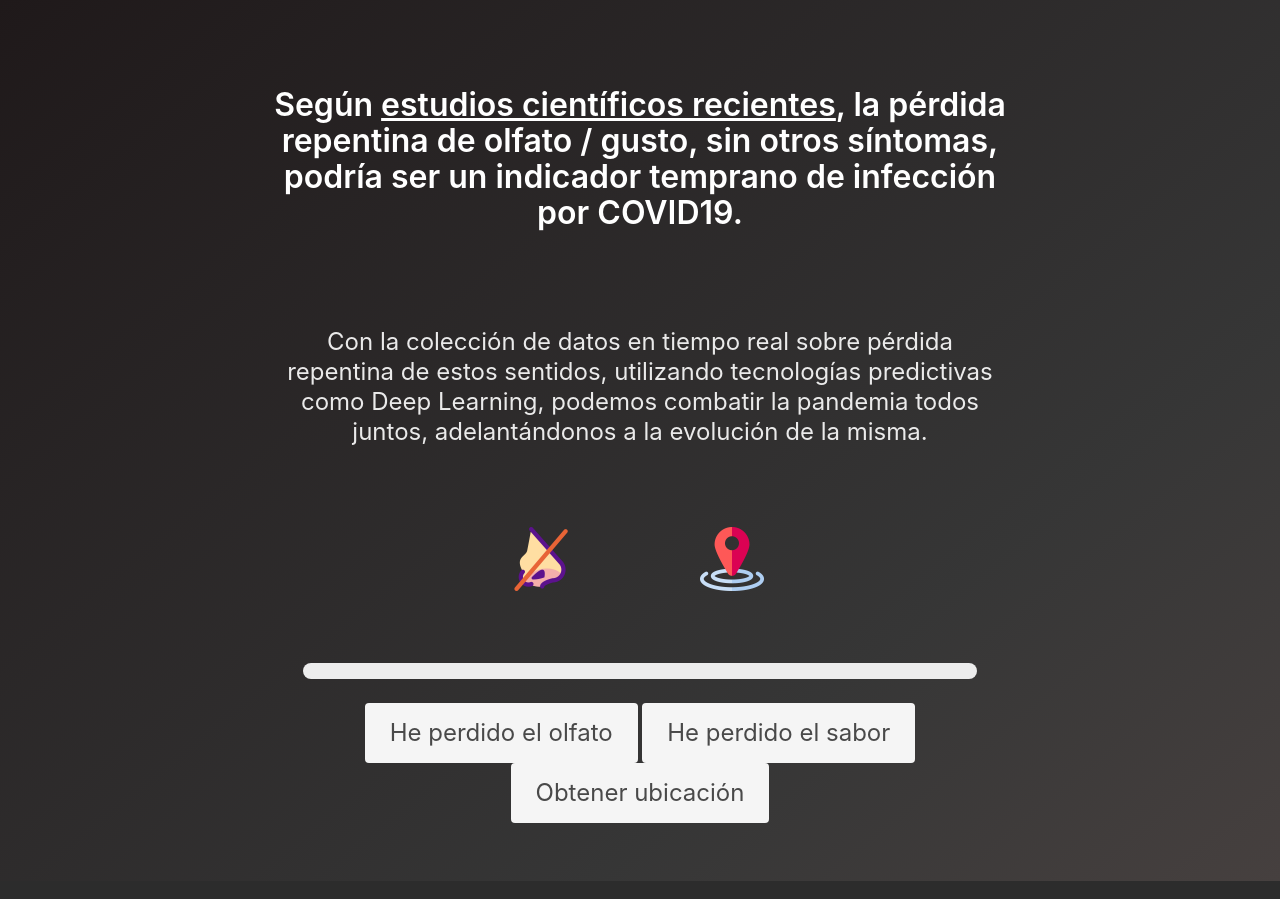
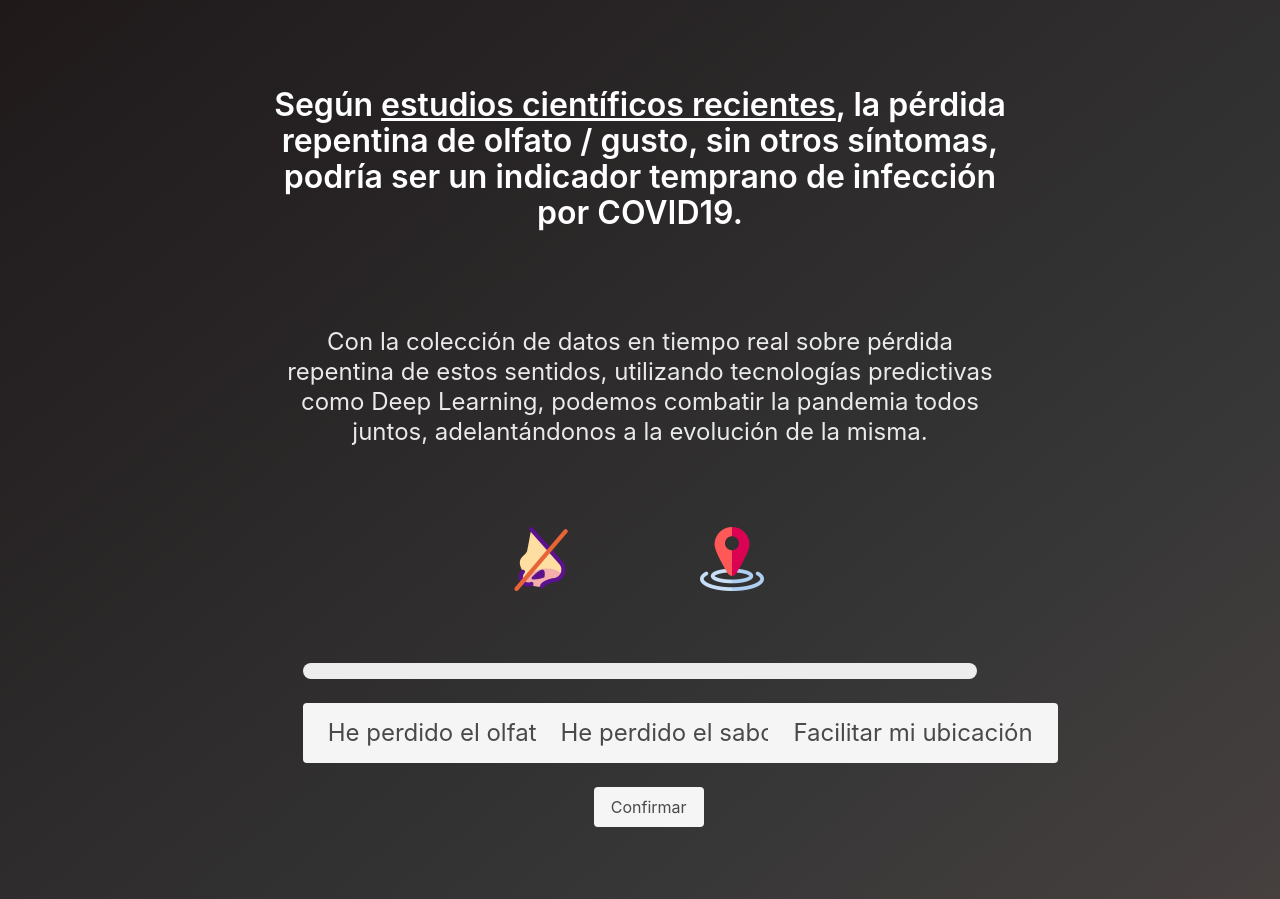
Before and after one commit to deeptony/sniffCOVID, a Flask app: page / in a window 1280 px wide. Shown: the part 57-956 px from the top of the page. Run offline with Flask 2, Linux system fonts and the light colour scheme; some libraries are stand-ins or nearby versions.

Commit message:
Need to configure data shipping

```diff
--- a/templates/landing.html
+++ b/templates/landing.html
@@ -38,9 +38,22 @@
               </div>
               <div class="container is-fluid has-text-centered" style="margin-bottom: 10px;">
                 <progress id ="progress" class="progress is-primary" value="00" max="100">15%</progress>
-                <button id="smell" onclick="addProgress(); addSmell()" class="button is-light is-large">He perdido el olfato</button>
-                <button id="taste" onclick="addProgress(); addTaste()" class="button is-light is-large">He perdido el sabor</button>
-                <button id="location" onclick="addProgressAndLocation()" class="button is-light is-large">Obtener ubicación</button>
+                <div id="button_holder" class="columns is-multiline">
+                  <div class="column is-4">
+                    <button id="smell" onclick="addProgress(); addSmell(); triggerSendData()" class="button is-light is-large">He perdido el olfato</button>
+                  </div>
+                  <div class="column is-4">
+                    <button id="taste" onclick="addProgress(); addTaste(); triggerSendData()" class="button is-light is-large">He perdido el sabor</button>
+                  </div>
+                  <div class="column is-4">
+                    <button id="location" onclick="addProgressAndLocation(); triggerSendData()" class="button is-light is-large">Facilitar mi ubicación</button>
+                  </div>
+                </div>
+                <div id="button_holder" class="columns is-multiline">
+                  <div class="column is-2 is-offset-5">
+                    <button id="location" onclick="triggerSendData()" class="button is-light is-normal">Confirmar</button>
+                  </div>
+                </div>
                 <p id="demo"><p>
               </div>
 
@@ -48,7 +61,7 @@
                 var x = document.getElementById("demo")
                 var smell = false;
                 var taste = false;
-                var location_details ={};
+                var location_details = {};
 
                 function addSmell(){
                   let button_container = document.getElementById("smell");
@@ -96,7 +109,7 @@
                   getLocation();
                 }
 
-                function sendData(){
+                function triggerSendData(){
 
                 }
               </script>
```
